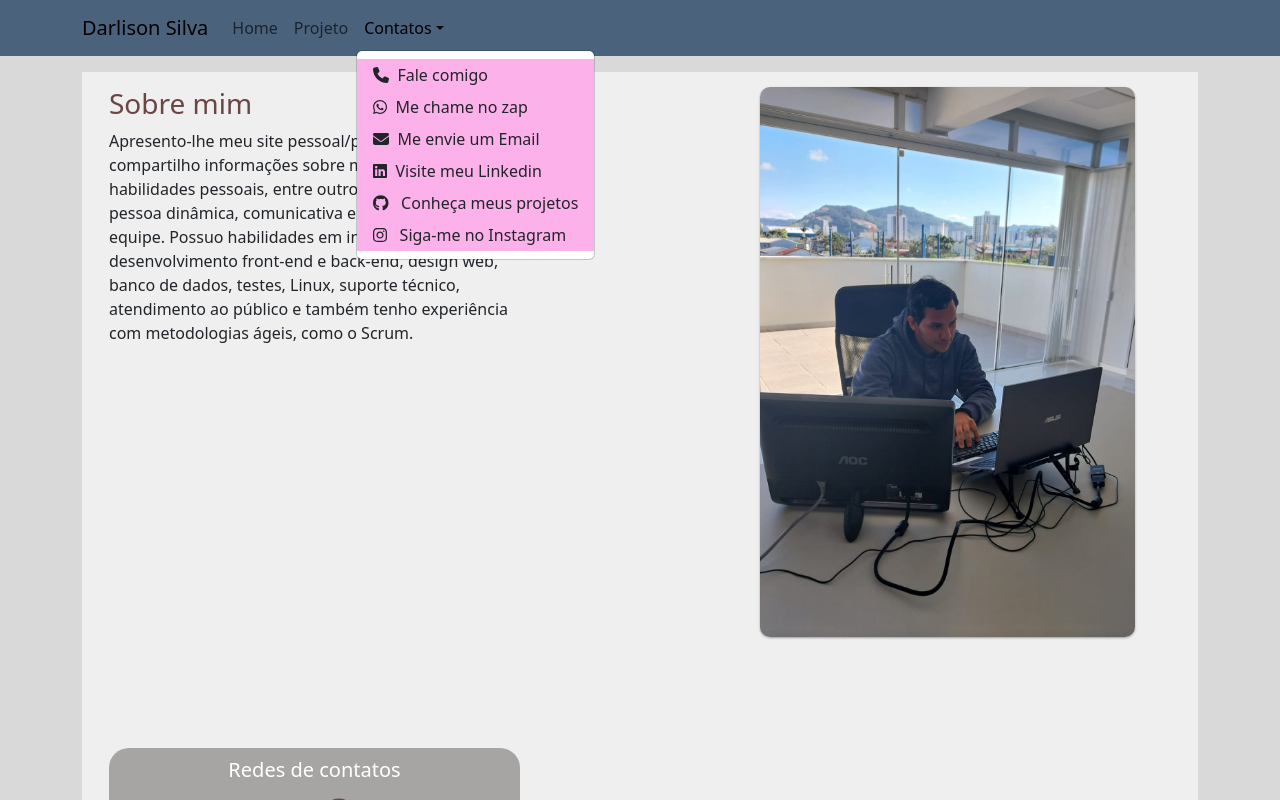
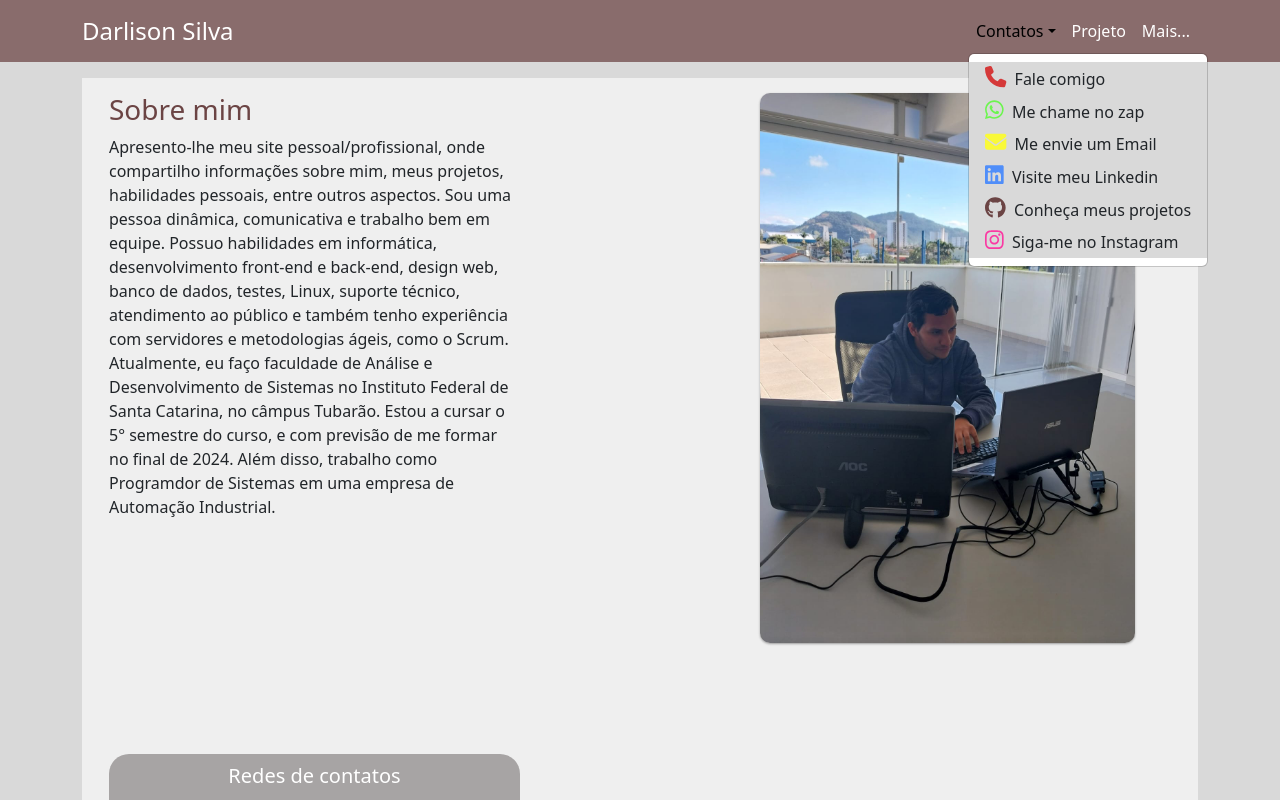
Before and after one commit to Darlison1398/carta-profissional, a React (Vite) app: page / in a window 1280 px wide. Both pictures are taken after a click on the button "Contatos". Shown: the top 800 px of the page. Built offline with nearby package versions, Linux system fonts and the light colour scheme.

Commit message:
Atualizado 28-01-2024

```diff
--- a/src/App.css
+++ b/src/App.css
@@ -17,8 +17,11 @@ h3, h4{
 
 
 .contatos {
-    background-color: #FCB1EB;
+    background-color: #D9D9D9;
+    color: hsl(60, 94%, 60%);
 }
+
+
 .container-nav{
     display: flex;
     justify-content: center;
--- a/src/App.jsx
+++ b/src/App.jsx
@@ -2,8 +2,8 @@ import 'bootstrap/dist/css/bootstrap.min.css';
 import './App.css';
 //import { FontAwesomeIcon } from '@fortawesome/react-fontawesome';
 import Navbar_header from './components/header/Navbar_header';
-import Main from './components/main/main';
-import Usuals from './components/main/components/Usuals';
+import Main from './components/main/Main';
+//import Usuals from './components/main/components/Usuals';
 import Footer from './components/footer/Footer';
 
 
--- a/src/components/header/Navbar_header.jsx
+++ b/src/components/header/Navbar_header.jsx
@@ -13,13 +13,26 @@ import ModalG from './ModalG';
 
 function Navbar_header() {  // Renomeei a função para MeuNavbar
 
+  const logo = {color: '#FFF', fontSize: '18pt'};
+
+  const navDropdownStyle =  {
+    padding: '0',
+    margin: '0',
+    color: '#FFF',
+  }
 
   const navbar = {
     display: 'flex',
-    justifyContent: 'flex-start',  // Alinhamento à esquerda
+    //justifyContent: 'flex-start',  // Alinhamento à esquerda
     justifyContent: 'space-between',
-    backgroundColor: '#4B627D',
+    backgroundColor: ' #896c6c',
+    color: '#FFF',
   };
+
+  //const tx = {backgroundColor:'red'};
+
+  const bbb = {color: '#FFF', marginLeft: 'auto'};
+
 
 
   const [showModal, setShowModal] = useState(false);
@@ -31,46 +44,50 @@ function Navbar_header() {  // Renomeei a função para MeuNavbar
     <div>
       <NavbarBootstrap expand="lg" className="justify-content-between" style={navbar}>
         <Container>
-          <NavbarBootstrap.Brand href="#home">Darlison Silva</NavbarBootstrap.Brand>
+
+          <NavbarBootstrap.Brand href="#home" style={logo}>Darlison Silva</NavbarBootstrap.Brand>
+
           <NavbarBootstrap.Toggle aria-controls="basic-navbar-nav" />
+
           <NavbarBootstrap.Collapse id="basic-navbar-nav">
-            <Nav className="me-auto left">
-              <Nav.Link href="#">Home</Nav.Link>
+            <Nav className='justify-content-end' style={bbb}>
 
-              <Nav.Link href="#" onClick={handleShow}>Projeto</Nav.Link>
-              <ModalG show={showModal} handleClose={handleClose} />
-
-
-              <NavDropdown title="Contatos" id="basic-nav-dropdown" style={{ margin: 0, padding: 0 }}>
+              <NavDropdown title="Contatos" id="basic-nav-dropdown" style={navDropdownStyle}>
                 <div className="contatos" style={{ margin: 0, padding: 0 }}>
                   <NavDropdown.Item href="#action/3.1">
-                    <FontAwesomeIcon icon={faPhone} /> &nbsp;Fale comigo
+                    <FontAwesomeIcon icon={faPhone} style={{color: "#d53939", fontSize: "16pt"}} /> &nbsp;Fale comigo
                   </NavDropdown.Item>
 
                   <NavDropdown.Item href="#action/3.2">
-                    <FontAwesomeIcon icon={faWhatsapp} /> &nbsp;Me chame no zap
+                    <FontAwesomeIcon icon={faWhatsapp} style={{color: "#6cf54e", fontSize: "16pt"}} /> &nbsp;Me chame no zap
                   </NavDropdown.Item>
 
                   <NavDropdown.Item href="#action/3.2">
-                    <FontAwesomeIcon icon={faEnvelope} /> &nbsp;Me envie um Email
+                    <FontAwesomeIcon icon={faEnvelope} style={{color: "hsl(60, 94%, 60%)", fontSize: "16pt"}} /> &nbsp;Me envie um Email
                   </NavDropdown.Item>
 
                   <NavDropdown.Item href="#action/3.3">
-                    <FontAwesomeIcon icon={faLinkedin} /> &nbsp;Visite meu Linkedin
+                    <FontAwesomeIcon icon={faLinkedin} style={{color: "#508ef9", fontSize: "16pt"}} /> &nbsp;Visite meu Linkedin
                   </NavDropdown.Item>
 
                   <NavDropdown.Item href="#action/3.3">
-                    <FontAwesomeIcon icon={faGithub} /> &nbsp; Conheça meus projetos
+                    <FontAwesomeIcon icon={faGithub} style={{color: "#6B4444", fontSize: "16pt"}} /> &nbsp;Conheça meus projetos
                   </NavDropdown.Item>
 
                   <NavDropdown.Item href="#action/3.3">
-                    <FontAwesomeIcon icon={faInstagram} /> &nbsp; Siga-me no Instagram
+                    <FontAwesomeIcon icon={faInstagram} style={{color: "#fa39a3", fontSize: "16pt"}} /> &nbsp;Siga-me no Instagram
                   </NavDropdown.Item>
 
                 </div>
               </NavDropdown>
+
+              <Nav.Link href="#" onClick={handleShow} style={{color: '#FFF'}}>Projeto</Nav.Link>
+              <ModalG show={showModal} handleClose={handleClose} />
+              <Nav.Link href="#" style={{color: '#FFF'}}>Mais...</Nav.Link>
+
             </Nav>
           </NavbarBootstrap.Collapse>
+
         </Container>
       </NavbarBootstrap>
     </div>
--- a/src/components/main/Main.jsx
+++ b/src/components/main/Main.jsx
@@ -4,7 +4,7 @@ import Resume from "./components/Resume";
 import HardSkills from "./components/HardSkills";
 import Read from "./components/Read";
 import Portfolio from "./components/Portfolio";
-import Usuals from "./components/Usuals";
+//import Usuals from "./components/Usuals";
 import Zap from "./components/Zap";
 
 function Main() {
@@ -16,7 +16,7 @@ function Main() {
             <HardSkills />
             <Read />
             <Portfolio/>
-            <Usuals />
+            {/*<Usuals />*/}
             <Zap />
         </div>
     );
--- a/src/components/main/components/AboutMe.jsx
+++ b/src/components/main/components/AboutMe.jsx
@@ -11,7 +11,11 @@ function AbouMe() {
                 dinâmica, comunicativa e trabalho bem em equipe. Possuo habilidades em
                 informática, desenvolvimento front-end e back-end, design web, banco de dados,
                 testes, Linux, suporte técnico, atendimento ao público e também tenho
-                experiência com metodologias ágeis, como o Scrum.
+                experiência com servidores e metodologias ágeis, como o Scrum. Atualmente,  eu
+                faço faculdade de Análise e Desenvolvimento de Sistemas no Instituto Federal
+                de Santa Catarina, no câmpus Tubarão. Estou a cursar o 5° semestre do curso, e
+                com previsão de me formar no final de 2024. Além disso, trabalho como Programdor
+                de Sistemas em uma empresa de Automação Industrial.
             </p>
         </div>
     );
--- a/src/components/main/components/Usuals.jsx
+++ b/src/components/main/components/Usuals.jsx
@@ -5,6 +5,7 @@ function Usuals () {
 
     return (
         <div class="container-usual" style={mt}>
+            <h3>Tecnolgias que eu já trabalhei em alguns momentos.</h3>
             <ul class="cards">
               <li class="card cards__item">
                 <div class="card__frame">
```
